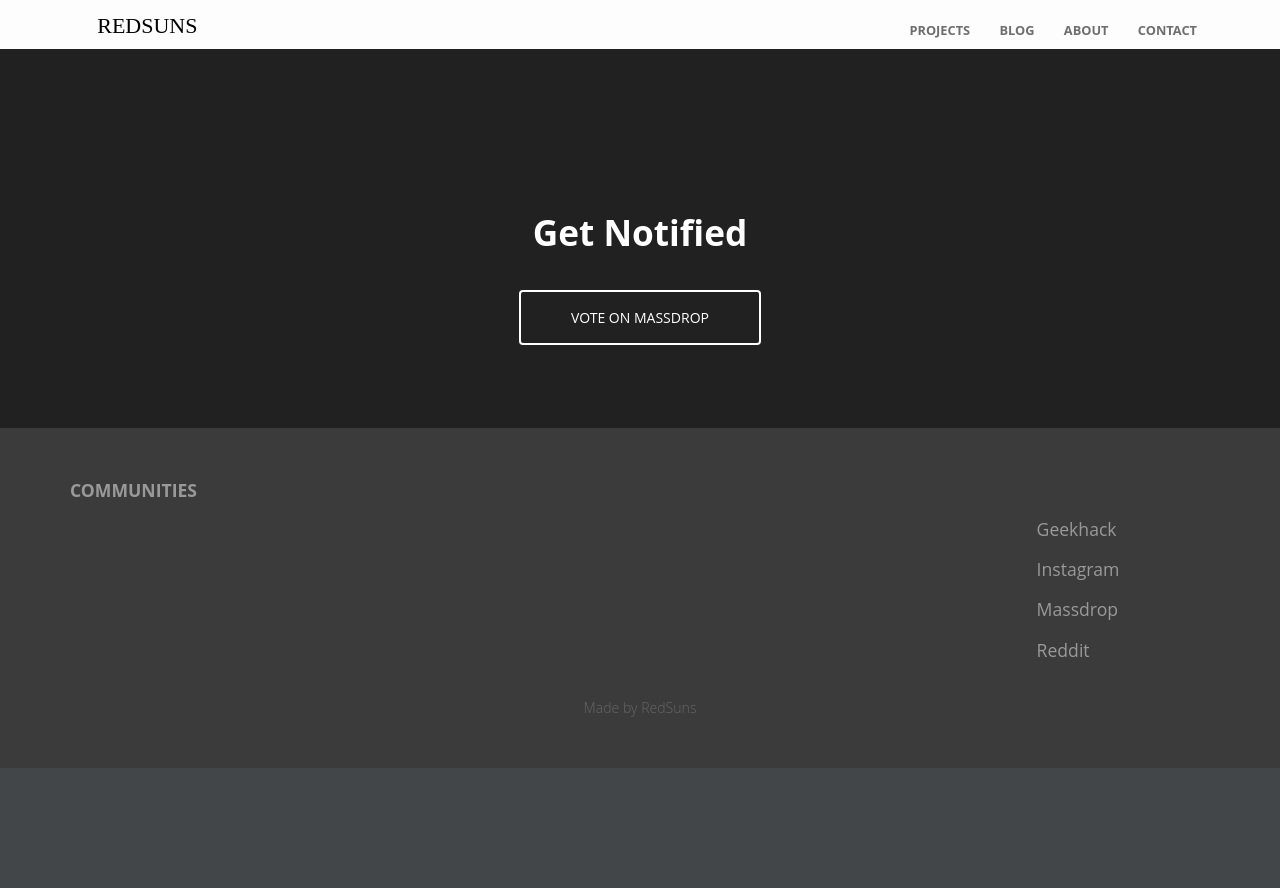
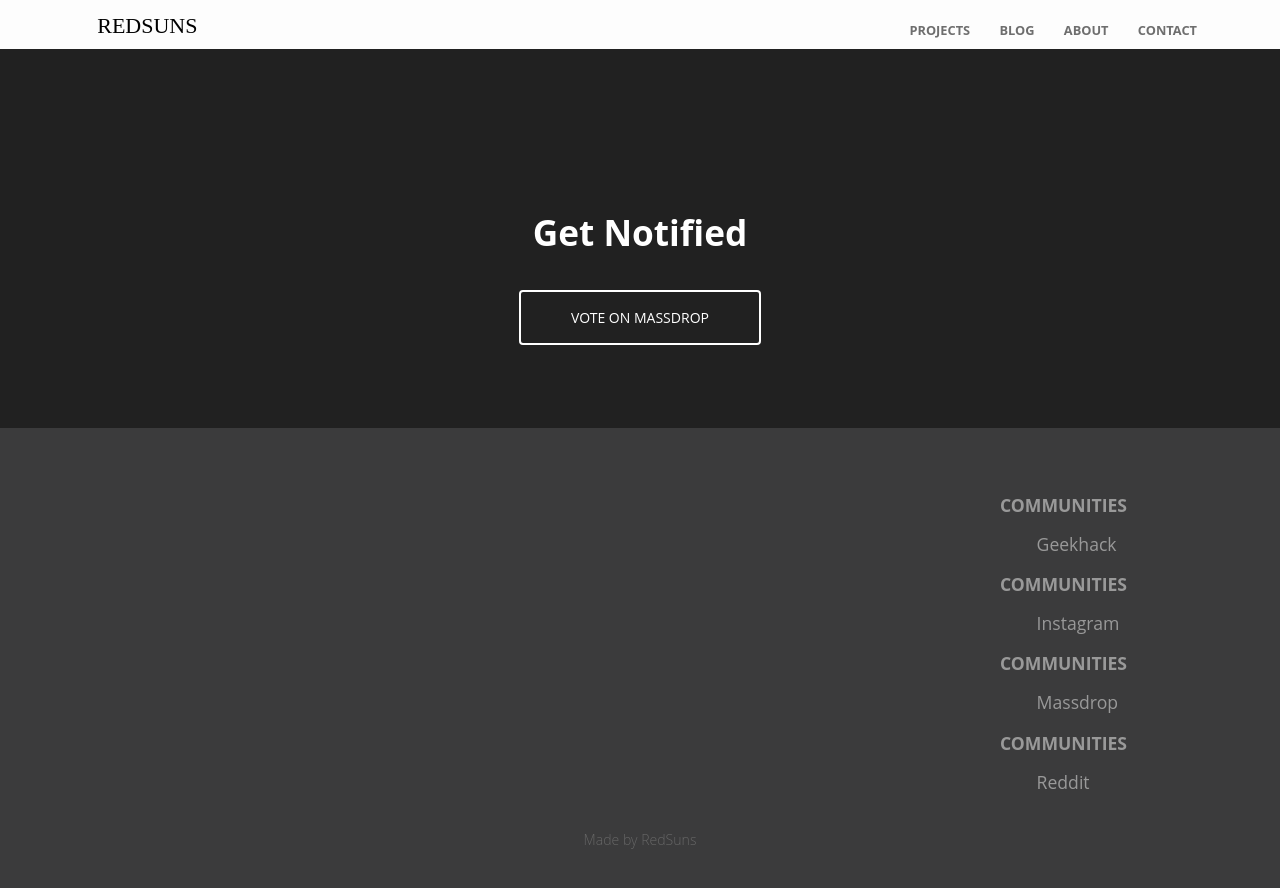
Before and after one commit to RedSunsRMK/redsunsrmk.github.io, a Jekyll site: the page built from index.html, in a window 1280 px wide and 900 px high, scrolled down 4758 px. Shown: the top 888 px of the window. Built offline with Jekyll 4.4.1, drawn with Linux system fonts in a browser that asks for light colours; before the commit the page ends 5526 px from its top, so only the background shows below that.

Commit message:
Update default.html

```diff
--- a/_layouts/default.html
+++ b/_layouts/default.html
@@ -30,12 +30,12 @@
 		{{ content }}
 		<footer>
 			<div class="container">
-				<strong>COMMUNITIES</strong>
 				<p class="editor-link"><a href="cloudcannon:collections/_data/footer.yml" class="btn"><strong>&#9998;</strong> Edit footer</a></p>
 				<div class="footer-columns">
 					{% for column in site.data.footer %}
 					<ul class="footer-links">
 						{% for link in column.links %}
+							<li><strong>COMMUNITIES</strong></li>
 							<li><a {% if link.new_window %}target="_blank"{% endif %} href="{% include relative-src.html src=link.link %}" {% if link.social_icon %}class="{{ link.social_icon }}-icon"{% endif %}>
 								{% if link.social_icon %}
 									{% include social-icon.html icon=link.social_icon %}
```
